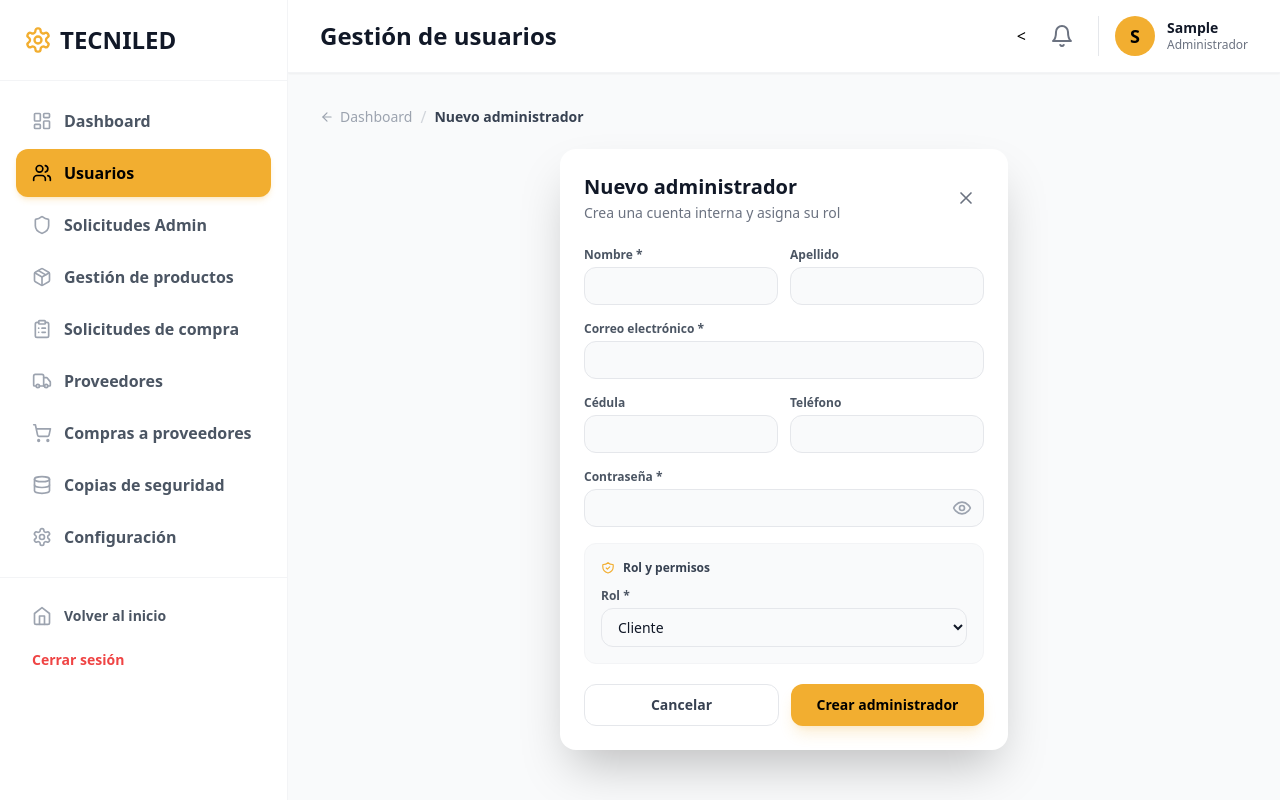
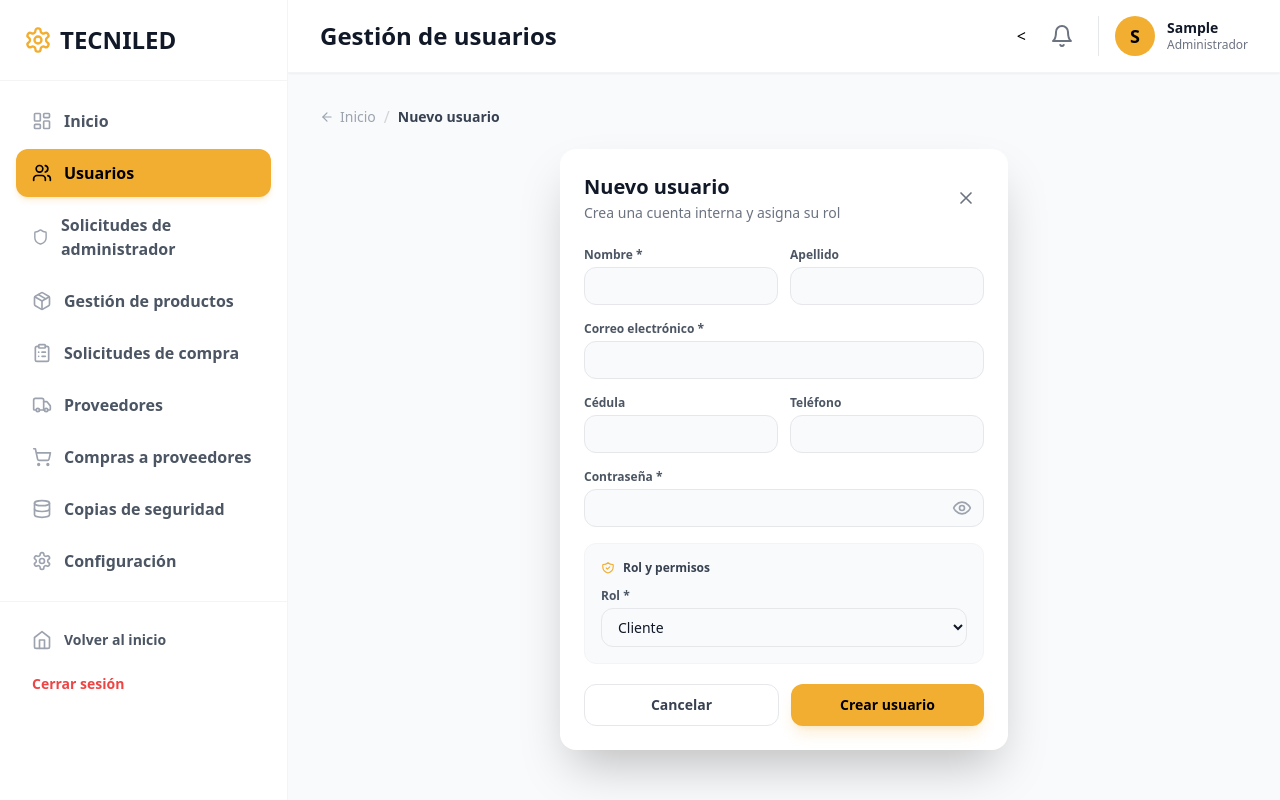
Before and after one commit to Luisjose74/PROJEC-TECNILED, a Django app: page /usuarios/crear/ in a window 1280 px wide. Run offline with Django 5.2, Linux system fonts and the light colour scheme; the visitor is signed in with stand-in values (Sample User, id 1); some libraries are stand-ins or nearby versions.

Commit message:
G1-1198: textos en inglés traducidos y Nuevo usuario en lugar de Nuevo administrador

```diff
--- a/Usuarios/template/usuarios_crear.html
+++ b/Usuarios/template/usuarios_crear.html
@@ -1,15 +1,15 @@
 {% extends 'admin_base.html' %}
 {% load static %}
-{% block title %}Nuevo administrador - TECNILED{% endblock %}
+{% block title %}Nuevo usuario - TECNILED{% endblock %}
 {% block titulo_seccion %}Gestión de usuarios{% endblock %}
-{% block migas_actual %}Nuevo administrador{% endblock %}
+{% block migas_actual %}Nuevo usuario{% endblock %}
 {% block content %}
 <div class="flex justify-center">
   <div class="bg-white dark:bg-gray-800 rounded-2xl shadow-2xl w-full max-w-md p-6">
 
     <div class="flex items-center justify-between mb-6">
       <div>
-        <h2 class="text-xl font-bold text-gray-900 dark:text-white">Nuevo administrador</h2>
+        <h2 class="text-xl font-bold text-gray-900 dark:text-white">Nuevo usuario</h2>
         <p class="text-sm text-gray-500 dark:text-gray-400 mt-0.5">Crea una cuenta interna y asigna su rol</p>
       </div>
       <a href="{% url 'usuarios_lista' %}" title="Cerrar" aria-label="Cerrar" class="p-2 hover:bg-gray-100 dark:hover:bg-gray-700 rounded-xl transition-colors">
@@ -81,7 +81,7 @@
           Cancelar
         </a>
         <button type="submit" class="flex-1 py-2.5 rounded-xl bg-[#F2AE30] hover:bg-[#d99b28] text-black text-sm font-bold transition-colors shadow-lg shadow-[#F2AE30]/20">
-          Crear administrador
+          Crear usuario
         </button>
       </div>
     </form>
--- a/Usuarios/template/usuarios_lista.html
+++ b/Usuarios/template/usuarios_lista.html
@@ -20,7 +20,7 @@
       {% if perms.Usuarios.gestionar_usuarios %}
       <a href="{% url 'crear_usuario' %}" class="flex items-center gap-2 px-4 py-2.5 bg-[#F2AE30] hover:bg-[#d99b28] text-black font-semibold rounded-xl transition-colors text-sm shrink-0">
         <svg aria-hidden="true" class="w-4 h-4" fill="none" stroke="currentColor" viewBox="0 0 24 24"><path stroke-linecap="round" stroke-linejoin="round" stroke-width="2" d="M12 4v16m8-8H4"/></svg>
-        Agregar administrador
+        Agregar usuario
       </a>
       {% endif %}
     </div>
--- a/Usuarios/tests.py
+++ b/Usuarios/tests.py
@@ -224,7 +224,7 @@ class PlantillasBaseTests(TestCase):
         resp = self.client.get(reverse('crear_usuario'))
         self.assertTemplateUsed(resp, 'admin_base.html')
         self.assertTemplateNotUsed(resp, 'base.html')
-        self.assertContains(resp, 'Nuevo administrador')
+        self.assertContains(resp, 'Nuevo usuario')
 
     def test_usuarios_editar_rol_usa_admin_base(self):
         # Usuaria a la que el administrador le va a editar el rol
--- a/productos/templates/productos/productos_crear.html
+++ b/productos/templates/productos/productos_crear.html
@@ -46,7 +46,7 @@
         {{ form.categoria }}
       </div>
       <div>
-        <label class="block text-sm font-semibold text-gray-700 dark:text-gray-300 mb-2">Stock Disponible</label>
+        <label class="block text-sm font-semibold text-gray-700 dark:text-gray-300 mb-2">Existencias disponibles</label>
         {{ form.stock }}
         {% for error in form.stock.errors %}<p class="text-xs text-red-500 mt-1">{{ error }}</p>{% endfor %}
       </div>
--- a/productos/templates/productos/productos_lista.html
+++ b/productos/templates/productos/productos_lista.html
@@ -44,7 +44,7 @@
         <tr class="bg-gray-50 dark:bg-gray-900/50 text-gray-500 dark:text-gray-400 text-sm border-b border-gray-100 dark:border-gray-700">
           <th class="p-4 font-semibold">Producto</th>
           <th class="p-4 font-semibold">Categoría</th>
-          <th class="p-4 font-semibold">Stock</th>
+          <th class="p-4 font-semibold">Existencias</th>
           <th class="p-4 font-semibold">Precio</th>
           <th class="p-4 font-semibold text-center">Destacado en inicio</th>
           <th class="p-4 font-semibold text-right">Acciones</th>
--- a/template/admin_base.html
+++ b/template/admin_base.html
@@ -38,10 +38,10 @@
     </div>
 
     <nav class="flex-1 overflow-y-auto p-4 space-y-1">
-      {# Dashboard: aún no existe, apunta al inicio #}
+      {# Inicio: aún no existe, apunta al inicio #}
       <a href="{% url 'inicio' %}" class="w-full flex items-center gap-3 px-4 py-3 rounded-xl font-semibold transition-all text-gray-600 dark:text-gray-300 hover:bg-gray-50 dark:hover:bg-gray-700/50">
         <svg aria-hidden="true" class="w-5 h-5 text-gray-400 dark:text-gray-500" fill="none" stroke="currentColor" stroke-width="2" stroke-linecap="round" stroke-linejoin="round" viewBox="0 0 24 24"><rect width="7" height="9" x="3" y="3" rx="1"/><rect width="7" height="5" x="14" y="3" rx="1"/><rect width="7" height="9" x="14" y="12" rx="1"/><rect width="7" height="5" x="3" y="16" rx="1"/></svg>
-        Dashboard
+        Inicio
       </a>
 
       {% if perms.Usuarios.gestionar_usuarios %}
@@ -51,7 +51,7 @@
       </a>
       <a href="#" class="w-full flex items-center gap-3 px-4 py-3 rounded-xl font-semibold transition-all text-gray-600 dark:text-gray-300 hover:bg-gray-50 dark:hover:bg-gray-700/50">
         <svg aria-hidden="true" class="w-5 h-5 text-gray-400 dark:text-gray-500" fill="none" stroke="currentColor" stroke-width="2" stroke-linecap="round" stroke-linejoin="round" viewBox="0 0 24 24"><path d="M20 13c0 5-3.5 7.5-7.66 8.95a1 1 0 0 1-.67-.01C7.5 20.5 4 18 4 13V6a1 1 0 0 1 1-1c2 0 4.5-1.2 6.24-2.72a1.17 1.17 0 0 1 1.52 0C14.51 3.81 17 5 19 5a1 1 0 0 1 1 1z"/></svg>
-        Solicitudes Admin
+        Solicitudes de administrador
       </a>
       {% endif %}
 
@@ -138,7 +138,7 @@
         <div class="flex items-center gap-2 mb-5">
           <a href="{% url 'inicio' %}" class="flex items-center gap-1.5 text-sm font-medium text-gray-400 dark:text-gray-500 hover:text-[#F2AE30] dark:hover:text-[#F2AE30] transition-colors group">
             <svg aria-hidden="true" class="w-3.5 h-3.5 transition-transform group-hover:-translate-x-0.5" fill="none" stroke="currentColor" stroke-width="2" stroke-linecap="round" stroke-linejoin="round" viewBox="0 0 24 24"><path d="m12 19-7-7 7-7"/><path d="M19 12H5"/></svg>
-            Dashboard
+            Inicio
           </a>
           <span class="text-gray-300 dark:text-gray-600">/</span>
           <span class="text-sm font-semibold text-gray-700 dark:text-gray-200">{% block migas_actual %}{% endblock %}</span>
--- a/template/partials/header.html
+++ b/template/partials/header.html
@@ -81,7 +81,7 @@
         </form>
 
         {% if user.is_authenticated %}
-          <!-- Perfil: reemplaza la píldora de usuario y el botón Panel Admin -->
+          <!-- Perfil: reemplaza la píldora de usuario y el botón Panel de administración -->
           <details class="relative hidden sm:block">
             <summary aria-label="Perfil" title="Perfil" class="list-none cursor-pointer [&::-webkit-details-marker]:hidden flex items-center gap-2 bg-gray-50 dark:bg-gray-800/50 hover:bg-gray-100 dark:hover:bg-gray-800 pl-2 pr-4 py-1.5 rounded-full text-sm font-medium text-gray-700 dark:text-gray-200 transition-colors">
               <span class="w-8 h-8 rounded-full bg-[#F2AE30]/20 text-[#F2AE30] flex items-center justify-center">
@@ -92,7 +92,7 @@
             <div class="absolute right-0 mt-2 w-60 bg-white dark:bg-gray-900 rounded-2xl shadow-2xl border border-gray-100 dark:border-gray-800 p-2 z-50">
               <p class="px-3 py-2 text-xs text-gray-500 dark:text-gray-400 truncate">{{ user.email }}</p>
               {% if user.rol == 'administrador' %}
-              <a href="{% url 'usuarios_lista' %}" class="block px-3 py-2 rounded-xl text-sm font-bold text-sky-600 dark:text-sky-400 hover:bg-sky-50 dark:hover:bg-sky-500/10">Panel Admin</a>
+              <a href="{% url 'usuarios_lista' %}" class="block px-3 py-2 rounded-xl text-sm font-bold text-sky-600 dark:text-sky-400 hover:bg-sky-50 dark:hover:bg-sky-500/10">Panel de administración</a>
               {% endif %}
               <a href="#" class="block px-3 py-2 rounded-xl text-sm text-gray-700 dark:text-gray-200 hover:bg-gray-50 dark:hover:bg-gray-800">Mis pedidos</a>
               <a href="{% url 'logout' %}" class="block px-3 py-2 rounded-xl text-sm font-semibold text-red-500 hover:bg-red-50 dark:hover:bg-red-900/30">Cerrar sesión</a>
@@ -143,7 +143,7 @@
         <div class="border-t border-gray-100 dark:border-gray-800 pt-4 flex flex-col gap-3">
           <span class="font-medium text-gray-700 dark:text-gray-200">Hola, {{ user.first_name|default:user.email }}</span>
           {% if user.rol == 'administrador' %}
-          <a href="{% url 'usuarios_lista' %}" class="font-bold text-sky-500">Panel Admin</a>
+          <a href="{% url 'usuarios_lista' %}" class="font-bold text-sky-500">Panel de administración</a>
           {% endif %}
           <a href="#" class="font-medium text-sky-500">Mis pedidos</a>
           <a href="{% url 'logout' %}" class="font-medium text-red-500">Cerrar sesión</a>
```
